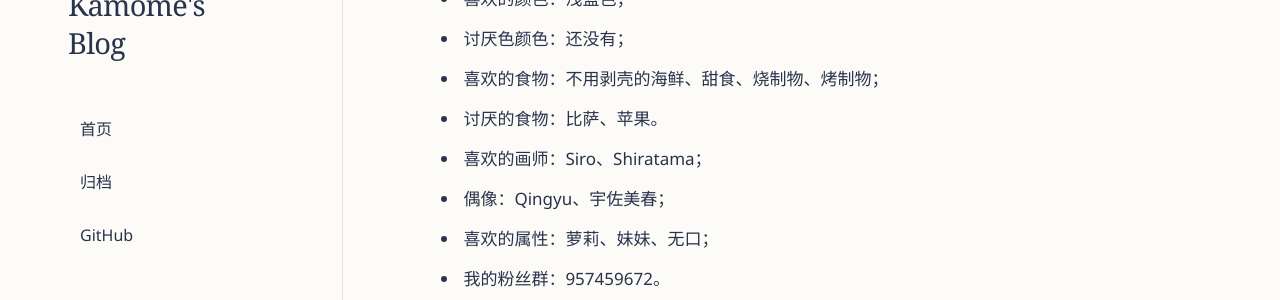
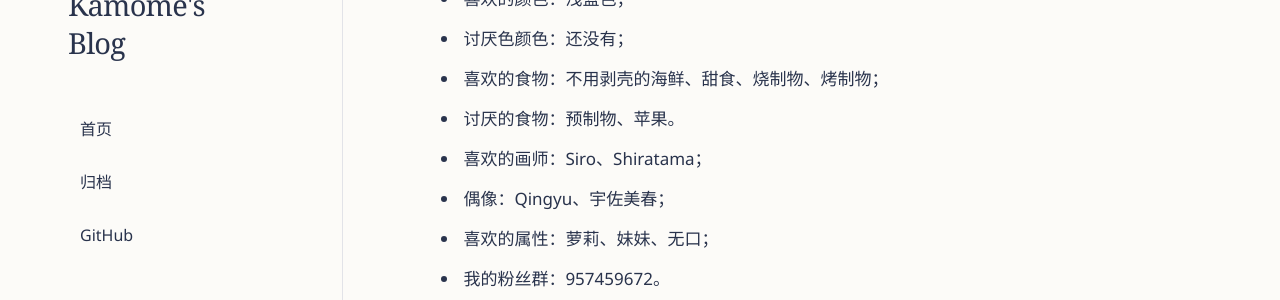
Before and after one commit to ushg8877/ushg8877.github.io, a Jekyll site: the page built from _posts/2026-10-14-about-me.md, in a window 1280 px wide and 900 px high, scrolled down 514 px. Shown: the part 153-453 px from the top of the window. Built offline with Jekyll 4.4.1, drawn with Linux system fonts in a browser that asks for light colours; a script that is not in the unit is left out.

Commit message:
Update blog from local manager

```diff
--- a/_posts/2026-10-14-about-me.md
+++ b/_posts/2026-10-14-about-me.md
@@ -20,7 +20,7 @@ PKU CS 预科生，广东广州人。
 - 喜欢的颜色：浅蓝色；
 - 讨厌色颜色：还没有；
 - 喜欢的食物：不用剥壳的海鲜、甜食、烧制物、烤制物；
-- 讨厌的食物：比萨、苹果。
+- 讨厌的食物：预制物、苹果。
 - 喜欢的画师：Siro、Shiratama；
 - 偶像：Qingyu、宇佐美春；
 - 喜欢的属性：萝莉、妹妹、无口；
```
